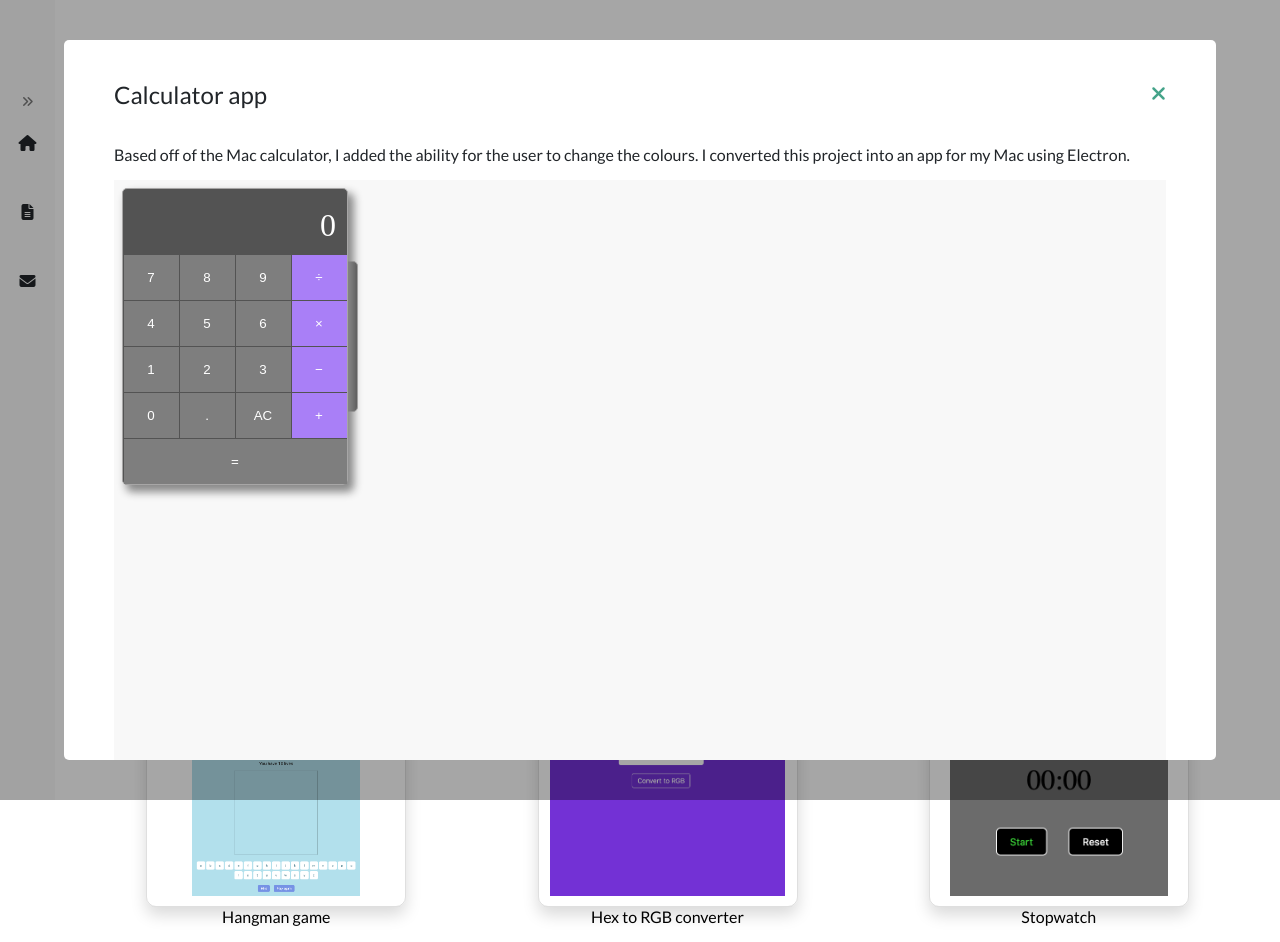
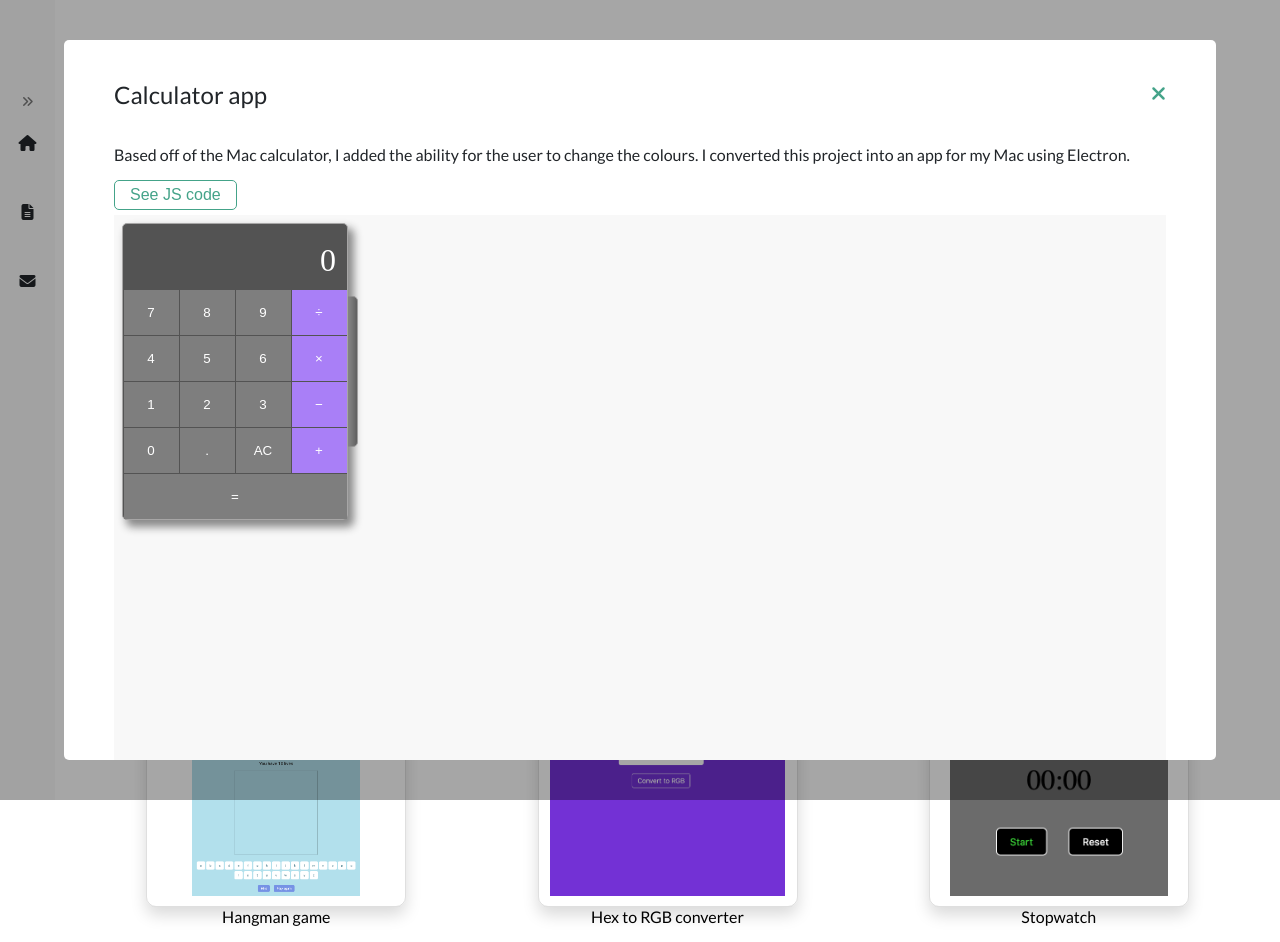
Before and after one commit to mackayneil/javascript-projects, a plain HTML site: page index.html in a window 1280 px wide. Both pictures are taken after a click on the element "Calculator app". Drawn offline with Linux system fonts and the light colour scheme.

Commit message:
Update to modals
Added functionality to display the code inside the modal

```diff
--- a/index.html
+++ b/index.html
@@ -115,6 +115,8 @@
           <i id="close-modal" class="fas fa-times"></i>
         </div>
         <p class="modal-descr"></p>
+        <button class="modal-btn " id="js-code">See JS code</button>
+        <button class="modal-btn d-none" id="end-result">See end result</button>
         <div class="project-container">
           <object data=""> </object>
         </div>
--- a/main.js
+++ b/main.js
@@ -3,7 +3,8 @@ const jsProjects = [
   {
     name: "Calculator app",
     image: "Projects/Calculator/Calculator.png",
-    code: "Projects/Calculator/index.html",
+    app: "Projects/Calculator/index.html",
+    code: "Projects/Calculator/app.js",
     month: 09,
     year: 2020,
     rank: 4,
@@ -12,7 +13,8 @@ const jsProjects = [
   {
     name: "Colour guessing game",
     image: "Projects/ColourGuessingGame/ColourGuessingGame.png",
-    code: "Projects/ColourGuessingGame/index.html",
+    app: "Projects/ColourGuessingGame/index.html",
+    code: "Projects/ColourGuessingGame/app.js",
     month: 10,
     year: 2020,
     rank: 2,
@@ -21,7 +23,8 @@ const jsProjects = [
   {
     name: "Drumkit",
     image: "Projects/Drumkit/Drumkit.png",
-    code: "Projects/Drumkit/index.html",
+    app: "Projects/Drumkit/index.html",
+    code: "Projects/Drumkit/app.js",
     month: 10,
     year: 2020,
     rank: 4,
@@ -30,7 +33,8 @@ const jsProjects = [
   {
     name: "Hangman game",
     image: "Projects/HangmanGame/HangmanGame.png",
-    code: "Projects/HangmanGame/index.html",
+    app: "Projects/HangmanGame/index.html",
+    code: "Projects/HangmanGame/app.js",
     month: 10,
     year: 2020,
     rank: 5,
@@ -39,7 +43,8 @@ const jsProjects = [
   {
     name: "Hex to RGB converter",
     image: "Projects/HexToRGB/HexToRGB.png",
-    code: "Projects/HexToRGB/index.html",
+    app: "Projects/HexToRGB/index.html",
+    code: "Projects/HexToRGB/app.js",
     month: 10,
     year: 2020,
     rank: 4,
@@ -49,7 +54,8 @@ const jsProjects = [
   {
     name: "Stopwatch",
     image: "Projects/Stopwatch/Stopwatch.png",
-    code: "Projects/Stopwatch/index.html",
+    app: "Projects/Stopwatch/index.html",
+    code: "Projects/Stopwatch/app.js",
     month: 09,
     year: 2020,
     rank: 2,
@@ -72,7 +78,9 @@ let jsBall = document.querySelector("#js-ball"),
     sortNewest = document.querySelector("#newest"),
     sortOldest = document.querySelector("#oldest"),
     sortAlpha = document.querySelector("#alpha"),
-    sortEnjoyable = document.querySelector("#enjoyable");
+    sortEnjoyable = document.querySelector("#enjoyable"),
+    jsCodeBtn = document.querySelector("#js-code"),
+    endResultBtn = document.querySelector("#end-result");
 
 
 // Ball bounce
@@ -137,10 +145,25 @@ let modalFunc = () => {
         let modalTitle = document.querySelector(".modal-title"),
             projectModal = document.querySelector(".project-container"),
             modalDescr = document.querySelector(".modal-descr");
+
         if (elem.innerText === item.name) {
           modalTitle.innerHTML = item.name;
-          projectModal.innerHTML = `<object data="${item.code}"> </object>`;
+          projectModal.innerHTML = `<object data="${item.app}"> </object>`;
           modalDescr.innerHTML = item.descr;
+
+          jsCodeBtn.addEventListener("click", function() {
+
+            projectModal.innerHTML = `<object data="${item.code}"> </object>`;
+            this.classList.add("d-none");
+            endResultBtn.classList.remove("d-none");
+
+          });
+
+          endResultBtn.addEventListener("click", function() {
+            projectModal.innerHTML = `<object data="${item.app}"> </object>`;
+            this.classList.add("d-none");
+            jsCodeBtn.classList.remove("d-none");
+          })
         }
       });
       modal.classList.toggle("d-none");
@@ -154,6 +177,8 @@ let modalFunc = () => {
 closeModal.addEventListener("click", () => {
   modal.classList.toggle("d-none");
   body.classList.toggle("stop-scoll");
+  jsCodeBtn.classList.remove("d-none");
+  endResultBtn.classList.add("d-none");
  });
 
 
--- a/styles.css
+++ b/styles.css
@@ -368,6 +368,27 @@ figcaption {
   font-weight: normal;
 }
 
+.modal-btn {
+  border: 1px solid #44A389;
+  border-radius: 5px;
+  padding: 5px 15px;
+  text-align: center;
+  vertical-align: middle;
+  display: inline;
+  cursor: pointer;
+  color: var(--torquise);
+  z-index: 10;
+  background: transparent;
+  font-size: 16px;
+  margin-bottom: 5px;
+}
+
+.modal-btn:hover {
+  color: #fff !important;
+  background-color: var(--torquise);
+  border-color: var(--torquise);
+}
+
 .project-container {
   width: 100%;
   height: 100%;
```
